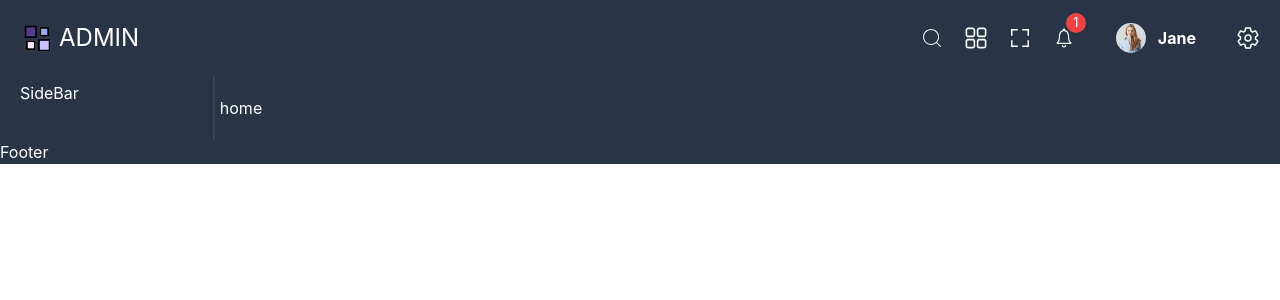
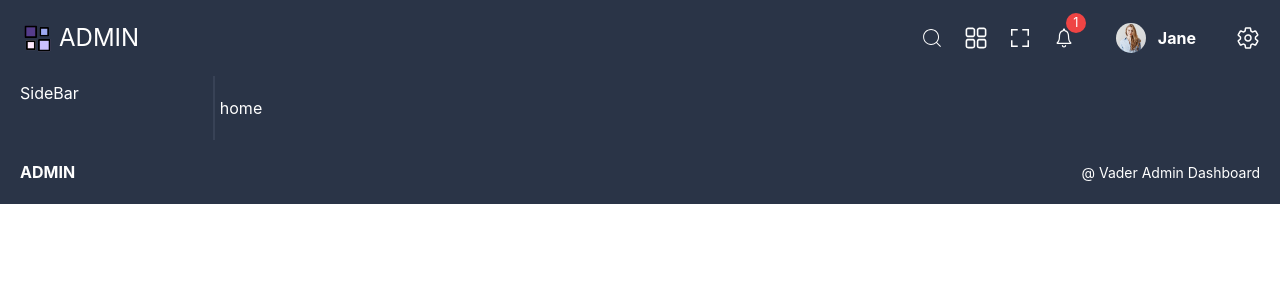
Before and after one commit to vader2k/Advanced-dashboaard, a React (Vite) app: page / in a window 1280 px wide. Shown: the top 300 px of the page. Built offline with nearby package versions, Linux system fonts and the light colour scheme.

Commit message:
done with footer

```diff
--- a/src/components/Footer.jsx
+++ b/src/components/Footer.jsx
@@ -1,7 +1,10 @@
 
 const Footer = () => {
   return (
-    <div>Footer</div>
+    <footer className="flex items-center justify-between w-full p-5">
+      <span className="font-bold">ADMIN</span>
+      <span className="text-[14px]">@ Vader Admin Dashboard</span>
+    </footer>
   )
 }
 
```
